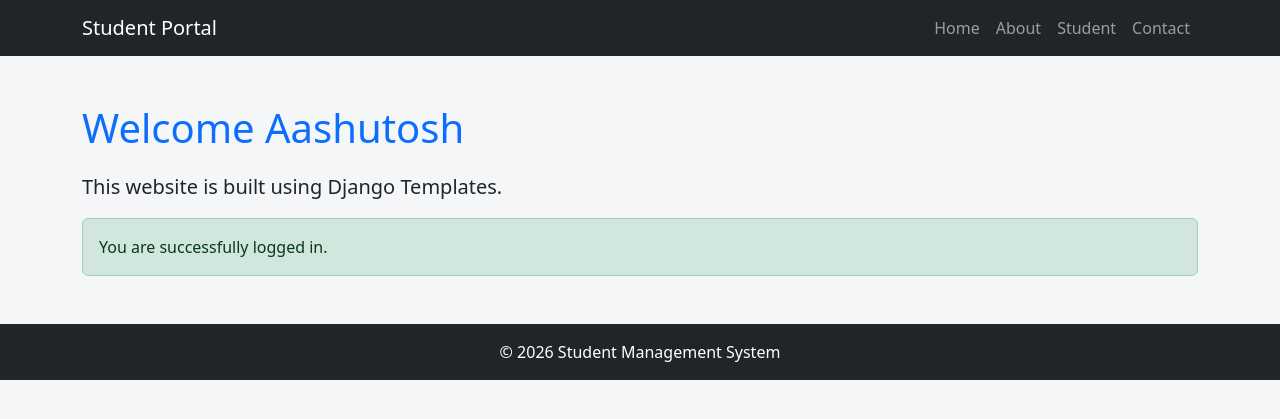
After one commit to AashutoshDahal22/professional_django, a Django app: page / in a window 1280 px wide. The commit adds this page. Shown: the top 419 px of the page. Run offline with Django 5.2, Linux system fonts and the light colour scheme.

Commit message:
used django template

```diff
--- /dev/null
+++ b/myapp/static/css/style.css
@@ -0,0 +1,16 @@
+body {
+  background: #f4f6f8;
+}
+
+h1 {
+  color: #0d6efd;
+  margin-bottom: 20px;
+}
+
+footer {
+  margin-top: 80px;
+}
+
+table {
+  background: white;
+}
--- /dev/null
+++ b/myapp/static/js/script.js
@@ -0,0 +1,5 @@
+console.log("JavaScript Loaded");
+
+document.addEventListener("DOMContentLoaded", function () {
+    alert("Welcome to the Student Management System");
+});
--- /dev/null
+++ b/myapp/templates/base.html
@@ -0,0 +1,43 @@
+{% load static %}
+<!doctype html>
+<html lang="en">
+  <head>
+    <meta charset="UTF-8" />
+    <meta name="viewport" content="width=device-width, initial-scale=1.0" />
+
+    <title>{% block title %}Student Management{% endblock %}</title>
+
+    <!-- Bootstrap -->
+    <link
+      href="https://cdn.jsdelivr.net/npm/bootstrap@5.3.7/dist/css/bootstrap.min.css"
+      rel="stylesheet"
+    />
+
+    <!-- Custom CSS -->
+    <link rel="stylesheet" href="{% static 'css/style.css' %}" />
+  </head>
+
+  <body>
+    <!-- Navbar -->
+    <nav class="navbar navbar-expand-lg navbar-dark bg-dark">
+      <div class="container">
+        <a class="navbar-brand" href="/">Student Portal</a>
+
+        <div class="navbar-nav ms-auto">
+          <a class="nav-link" href="/">Home</a>
+          <a class="nav-link" href="/about/">About</a>
+          <a class="nav-link" href="/student/">Student</a>
+          <a class="nav-link" href="/contact/">Contact</a>
+        </div>
+      </div>
+    </nav>
+
+    <div class="container mt-5">{% block content %} {% endblock %}</div>
+
+    <footer class="bg-dark text-white text-center mt-5 p-3">
+      © 2026 Student Management System
+    </footer>
+
+    <script src="{% static 'js/script.js' %}"></script>
+  </body>
+</html>
--- a/myapp/templates/home.html
+++ b/myapp/templates/home.html
@@ -1,12 +1,15 @@
-<!doctype html>
-<html>
-  <head>
-    <title>StudentHub</title>
-  </head>
+{% extends "base.html" %} {% block title %} Home {% endblock %} {% block content%}
 
-  <body>
-    <h1>Welcome Students</h1>
+<h1>Welcome {{ name }}</h1>
 
-    <p>This page is coming from a template.</p>
-  </body>
-</html>
+<p class="lead">This website is built using Django Templates.</p>
+
+{% if logged_in %}
+
+<div class="alert alert-success">You are successfully logged in.</div>
+
+{% else %}
+
+<div class="alert alert-warning">Please login first.</div>
+
+{% endif %} {% endblock %}
--- a/myapp/urls.py
+++ b/myapp/urls.py
@@ -8,7 +8,7 @@ from . import views
 
 urlpatterns=[
 
-    path("/house",views.home,name="home"),
+    path("",views.home,name="home"),
 
     path("welcome/",views.welcome), #map
 
@@ -16,16 +16,18 @@ urlpatterns=[
 
     path("contact/",views.contact),
 
-    #dynamic urls
-    path("student/<int:id>/",views.student),
+    path("student/",views.student)
 
-    #dynamic urls with multiple parameters or parameter url
-    path("student-info/<int:id>/<str:name>/",views.student_info),
+    # #dynamic urls
+    # path("student/<int:id>/",views.student),
 
-    path("search/", views.search),
+    # #dynamic urls with multiple parameters or parameter url
+    # path("student-info/<int:id>/<str:name>/",views.student_info),
 
-    path("login/",views.login),
+    # path("search/", views.search),
 
-    path("login-class",views.LoginView.as_view(),name="login-class")
+    # path("login/",views.login),
+
+    # path("login-class",views.LoginView.as_view(),name="login-class")
 
 ]
--- a/myapp/views.py
+++ b/myapp/views.py
@@ -9,68 +9,62 @@ def welcome(request):
     return redirect("home")
 
 def home(request):
-    print(request)
-    # return HttpResponse("Welcome")
-
-    #to display the html
-    return render(request,"home.html")
-
-    #to display the data using inline html
-    # return HttpResponse("""
-    #     <h1>StudentHub</h1>
-
-    #     <p>Welcome Students!</p>
-    # """)
+    #to display the dynamic data
+    # data={
+    #     "name":"Hari",
+    #     "course":"BSc CSIT",
+    #     "semester":5
+    # }
+    # return render(request,"home.html",{"data":data})
+    return render(request, "home.html", {
+            "name": "Aashutosh",
+            "logged_in": True
+        })
 
 def about(request):
-    return HttpResponse("about-you")
+    return render(request,"about.html")
 
-    #implement the rendered html here
-    #take reference from the home() function if needed
 
 def contact(request):
-    # return HttpResponse("your-contact-info")
-
-    #implement the rendered html here
-    #take reference from the home() function if needed
     return render(request,"contact.html")
 
-def student(request,id):
-    return HttpResponse(f"Student ID: {id}")
+def student(request):
+
+    students = [
+        {
+            "name": "Ram",
+            "age": 20,
+            "course": "BSc CSIT"
+        },
+        {
+            "name": "Hari",
+            "age": 21,
+            "course": "BCA"
+        },
+        {
+            "name": "Sita",
+            "age": 19,
+            "course": "BIT"
+        }
+    ]
+
+    return render(request, "students.html", {
+        "students": students
+    })
 
 def student_info(request,id,name):
     return HttpResponse(f"Student ID: {id} Student Name: {name}")
 
 def search(request):
-
-    # print(request.method)
-
-    # print(request.GET)
-
-    # print(request.path)
-
-    # print(request.headers)
-
     name=request.GET.get("name")
     return HttpResponse(f"Searching for name: {name}")
 
 def login(request):
-
-    print("Method :", request.method)
-
-    print("GET :", request.GET)
-
-    print("POST :", request.POST)
-
     if request.method == "POST":
-
         username = request.POST.get("username")
-
         return HttpResponse(f"Welcome {username}")
-
     elif(request.method=="GET"):
         pass;
-
     return render(request,"login.html")
 
 
@@ -78,19 +72,8 @@ def login(request):
 class LoginView(View):
 
     def get(self, request):
-
-        print("Method :", request.method)
-        print("GET :", request.GET)
-        print("POST :", request.POST)
-
         return render(request, "login.html")
 
     def post(self, request):
-
-        print("Method :", request.method)
-        print("GET :", request.GET)
-        print("POST :", request.POST)
-
         username = request.POST.get("username")
-
         return HttpResponse(f"Welcome {username} (CBV)")
```
Also changed, not shown: myapp/templates/about.html (+19 -10 lines), myapp/templates/contact.html (+27 -11 lines), myapp/templates/students.html (added, +35 -0 lines).
